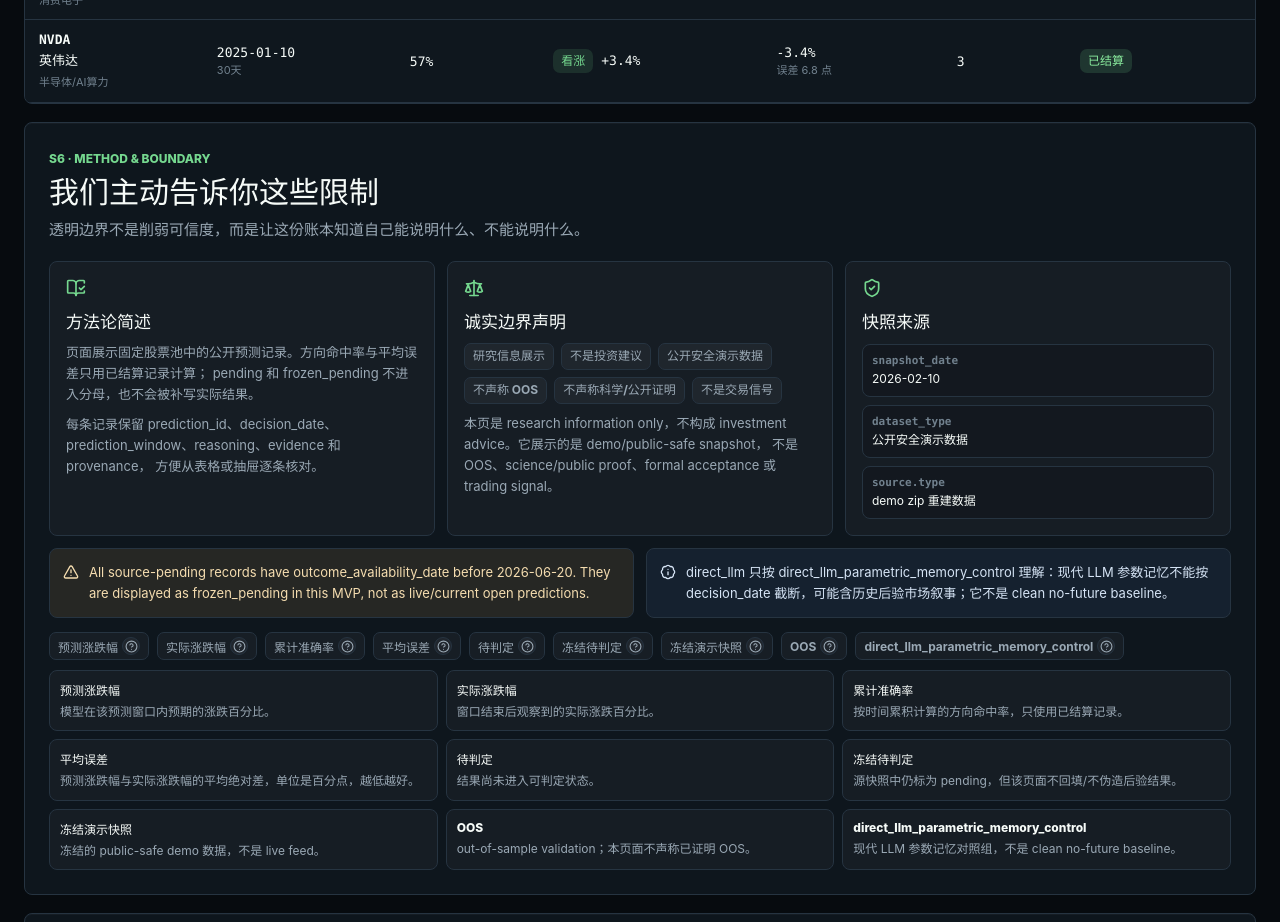
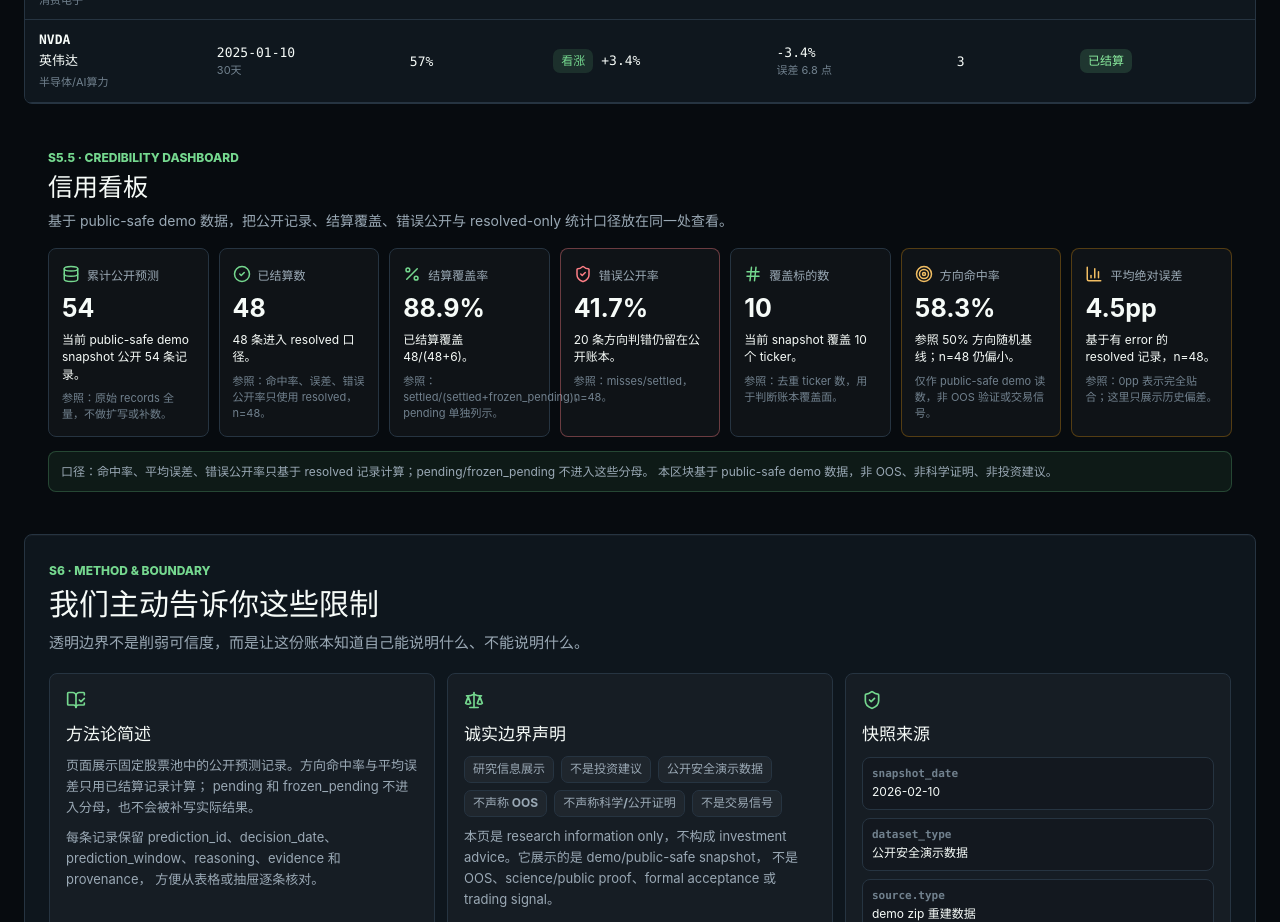
Before and after one commit to amanayayatu-tech/gotra-public-ledger, a React (Vite) app: page / in a window 1280 px wide. Shown: the part 8020-8942 px from the top of the page. Built offline with nearby package versions, Linux system fonts and the light colour scheme.

Commit message:
Add S5.5 credibility dashboard

```diff
--- a/src/App.tsx
+++ b/src/App.tsx
@@ -2,6 +2,7 @@ import { useCallback, useEffect, useMemo, useRef, useState } from "react";
 import { AlertCircle, RefreshCw, Search } from "lucide-react";
 import { BoundaryPanel } from "./components/BoundaryPanel";
 import { CognitionDashboard } from "./components/CognitionDashboard";
+import { CredibilityDashboard } from "./components/CredibilityDashboard";
 import { DetailDrawer } from "./components/DetailDrawer";
 import { Hero } from "./components/Hero";
 import { HowItWorks } from "./components/HowItWorks";
@@ -271,6 +272,8 @@ function App() {
           </div>
         </section>
 
+        <CredibilityDashboard records={views} />
+
         <BoundaryPanel metadata={dataset.metadata} />
         <SiteFooter metadata={dataset.metadata} />
       </main>
--- /dev/null
+++ b/src/components/CredibilityDashboard.tsx
@@ -0,0 +1,133 @@
+import { BarChart3, CheckCircle2, Database, Hash, Percent, ShieldCheck, Target } from "lucide-react";
+import { formatNumber, formatPercent, type RecordView } from "../data/metrics";
+
+type CredibilityDashboardProps = {
+  records: RecordView[];
+};
+
+type CredibilityMetric = {
+  label: string;
+  value: string;
+  conclusion: string;
+  reference: string;
+  icon: typeof Database;
+  tone?: "danger" | "warn";
+};
+
+function computeCredibility(records: RecordView[]) {
+  const settled = records.filter((record) => record.status === "resolved");
+  const frozenPending = records.filter((record) => record.status === "frozen_pending");
+  const misses = settled.filter((record) => record.direction_correct === false);
+  const hits = settled.filter((record) => record.direction_correct === true);
+  const errors = settled.map((record) => record.error).filter((value): value is number => typeof value === "number");
+  const coverageDenominator = settled.length + frozenPending.length;
+
+  return {
+    total: records.length,
+    settled: settled.length,
+    frozenPending: frozenPending.length,
+    tickerCoverage: new Set(records.map((record) => record.ticker)).size,
+    settlementCoverage: coverageDenominator > 0 ? settled.length / coverageDenominator : null,
+    misses: misses.length,
+    missRate: settled.length > 0 ? misses.length / settled.length : null,
+    hitRate: settled.length > 0 ? hits.length / settled.length : null,
+    averageAbsoluteError:
+      errors.length > 0 ? errors.reduce((sum, value) => sum + Math.abs(value), 0) / errors.length : null,
+    errorSampleSize: errors.length,
+  };
+}
+
+export function CredibilityDashboard({ records }: CredibilityDashboardProps) {
+  const credibility = computeCredibility(records);
+  const settledReference = `n=${credibility.settled}`;
+  const coverageBase = `${credibility.settled}/(${credibility.settled}+${credibility.frozenPending})`;
+
+  const metrics: CredibilityMetric[] = [
+    {
+      label: "累计公开预测",
+      value: String(credibility.total),
+      conclusion: `当前 public-safe demo snapshot 公开 ${credibility.total} 条记录。`,
+      reference: "参照：原始 records 全量，不做扩写或补数。",
+      icon: Database,
+    },
+    {
+      label: "已结算数",
+      value: String(credibility.settled),
+      conclusion: `${credibility.settled} 条进入 resolved 口径。`,
+      reference: `参照：命中率、误差、错误公开率只使用 resolved，${settledReference}。`,
+      icon: CheckCircle2,
+    },
+    {
+      label: "结算覆盖率",
+      value: formatPercent(credibility.settlementCoverage),
+      conclusion: `已结算覆盖 ${coverageBase}。`,
+      reference: "参照：settled/(settled+frozen_pending)，pending 单独列示。",
+      icon: Percent,
+    },
+    {
+      label: "错误公开率",
+      value: formatPercent(credibility.missRate),
+      conclusion: `${credibility.misses} 条方向判错仍留在公开账本。`,
+      reference: `参照：misses/settled，${settledReference}。`,
+      icon: ShieldCheck,
+      tone: credibility.misses > 0 ? "danger" : undefined,
+    },
+    {
+      label: "覆盖标的数",
+      value: String(credibility.tickerCoverage),
+      conclusion: `当前 snapshot 覆盖 ${credibility.tickerCoverage} 个 ticker。`,
+      reference: "参照：去重 ticker 数，用于判断账本覆盖面。",
+      icon: Hash,
+    },
+    {
+      label: "方向命中率",
+      value: formatPercent(credibility.hitRate),
+      conclusion: `参照 50% 方向随机基线；${settledReference} 仍偏小。`,
+      reference: "仅作 public-safe demo 读数，非 OOS 验证或交易信号。",
+      icon: Target,
+      tone: "warn",
+    },
+    {
+      label: "平均绝对误差",
+      value: `${formatNumber(credibility.averageAbsoluteError)}pp`,
+      conclusion: `基于有 error 的 resolved 记录，n=${credibility.errorSampleSize}。`,
+      reference: "参照：0pp 表示完全贴合；这里只展示历史偏差。",
+      icon: BarChart3,
+      tone: "warn",
+    },
+  ];
+
+  return (
+    <section className="credibility-dashboard" id="credibility-dashboard" aria-labelledby="credibility-title">
+      <div className="credibility-heading">
+        <span className="section-index">S5.5 · Credibility dashboard</span>
+        <h2 id="credibility-title">信用看板</h2>
+        <p>
+          基于 public-safe demo 数据，把公开记录、结算覆盖、错误公开与 resolved-only 统计口径放在同一处查看。
+        </p>
+      </div>
+
+      <div className="credibility-grid">
+        {metrics.map((metric) => {
+          const Icon = metric.icon;
+          return (
+            <article className={`credibility-card ${metric.tone ?? ""}`} key={metric.label}>
+              <div className="credibility-card-top">
+                <Icon aria-hidden="true" size={18} />
+                <span>{metric.label}</span>
+              </div>
+              <strong>{metric.value}</strong>
+              <p>{metric.conclusion}</p>
+              <small>{metric.reference}</small>
+            </article>
+          );
+        })}
+      </div>
+
+      <p className="credibility-footnote">
+        口径：命中率、平均误差、错误公开率只基于 resolved 记录计算；pending/frozen_pending 不进入这些分母。
+        本区块基于 public-safe demo 数据，非 OOS、非科学证明、非投资建议。
+      </p>
+    </section>
+  );
+}
--- a/src/styles.css
+++ b/src/styles.css
@@ -1428,6 +1428,109 @@ h1 {
   text-align: center;
 }
 
+.credibility-dashboard {
+  margin-top: 18px;
+  padding: 24px;
+}
+
+.credibility-heading {
+  max-width: 760px;
+}
+
+.credibility-heading h2 {
+  margin-top: 6px;
+  color: var(--text);
+  font-size: 25px;
+  line-height: 1.2;
+}
+
+.credibility-heading p {
+  margin-top: 8px;
+  color: var(--muted);
+  font-size: 14px;
+  line-height: 1.6;
+}
+
+.credibility-grid {
+  display: grid;
+  grid-template-columns: repeat(7, minmax(0, 1fr));
+  gap: 10px;
+  margin-top: 16px;
+}
+
+.credibility-card {
+  min-width: 0;
+  padding: 13px;
+  border: 1px solid var(--border);
+  border-radius: 8px;
+  background: rgba(255, 255, 255, 0.035);
+}
+
+.credibility-card.warn {
+  border-color: rgba(245, 158, 11, 0.3);
+}
+
+.credibility-card.danger {
+  border-color: rgba(255, 127, 135, 0.38);
+}
+
+.credibility-card-top {
+  display: flex;
+  align-items: center;
+  gap: 7px;
+  min-height: 24px;
+  color: var(--muted);
+  font-size: 12px;
+  font-weight: 850;
+}
+
+.credibility-card-top svg {
+  flex: 0 0 auto;
+  color: var(--green);
+}
+
+.credibility-card.danger .credibility-card-top svg {
+  color: #ff7f87;
+}
+
+.credibility-card.warn .credibility-card-top svg {
+  color: var(--amber);
+}
+
+.credibility-card strong {
+  display: block;
+  margin-top: 10px;
+  color: var(--text);
+  font-size: 25px;
+  line-height: 1;
+}
+
+.credibility-card p {
+  margin-top: 10px;
+  color: var(--text);
+  font-size: 12px;
+  line-height: 1.45;
+}
+
+.credibility-card small {
+  display: block;
+  margin-top: 8px;
+  color: var(--faint);
+  font-size: 11px;
+  line-height: 1.45;
+}
+
+.credibility-footnote {
+  margin-top: 14px;
+  padding: 10px 12px;
+  border: 1px solid rgba(117, 216, 143, 0.24);
+  border-radius: 8px;
+  background: rgba(117, 216, 143, 0.07);
+  color: var(--muted);
+  font-size: 12px;
+  line-height: 1.6;
+}
+
 .boundary-panel {
   margin-top: 18px;
   padding: 24px;
@@ -1941,7 +2044,8 @@ h1 {
 
   .workflow-list,
   .trust-grid,
-  .glossary-list {
+  .glossary-list,
+  .credibility-grid {
     grid-template-columns: repeat(2, minmax(0, 1fr));
   }
 
@@ -1988,6 +2092,7 @@ h1 {
   #how-it-works,
   #trust-strip,
   #ledger-proof,
+  #credibility-dashboard,
   #full-ledger,
   #method-boundary {
     scroll-margin-top: 12px;
@@ -1997,6 +2102,7 @@ h1 {
   .story-section,
   .trust-section,
   .ticker-workbench,
+  .credibility-dashboard,
   .boundary-panel,
   .site-footer {
     padding: 12px;
@@ -2037,7 +2143,8 @@ h1 {
   .workflow-list,
   .trust-grid,
   .proof-grid,
-  .glossary-list {
+  .glossary-list,
+  .credibility-grid {
     grid-template-columns: 1fr;
   }
 
```
